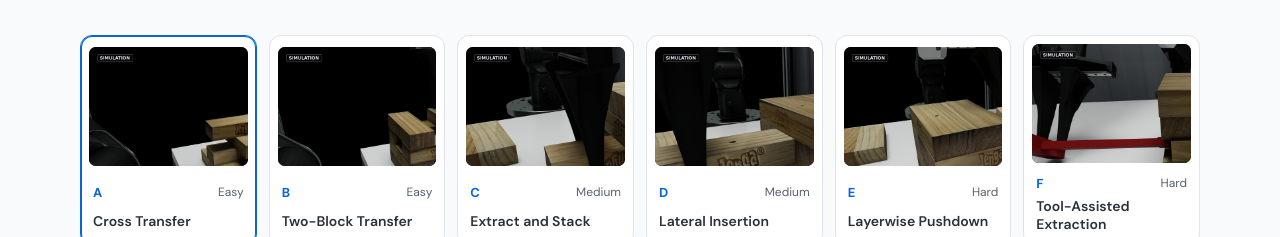
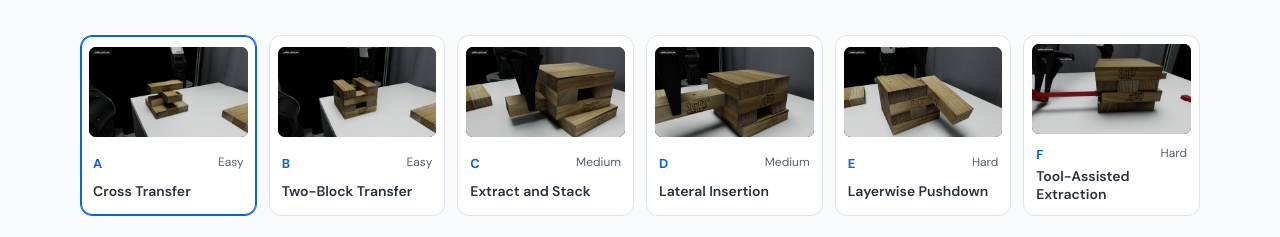
Before and after one commit to tower-benchmark/tower-project-page, a plain HTML site: page index.html in a window 1280 px wide. Shown: the part 3413-3650 px from the top of the page. Drawn offline with Linux system fonts and the light colour scheme.

Commit message:
Show complete simulation thumbnails without camera-grid crop

```diff
--- a/index.html
+++ b/index.html
@@ -13,7 +13,7 @@
 <meta name="twitter:card" content="summary_large_image">
 <link rel="icon" href="assets/favicon.png" type="image/png">
 <link rel="apple-touch-icon" href="assets/apple-touch-icon.png">
-<link rel="stylesheet" href="style.css">
+<link rel="stylesheet" href="style.css?v=full-sim-thumbnails">
 </head>
 <body>
 <a class="skip" href="#abstract">Skip to content</a>
@@ -102,12 +102,12 @@
    <p>Easy tasks relocate blocks, medium tasks extract or insert, and hard tasks add tool use and reconstruction. Choose a cinematic simulation demo or a real-world recording. Cinematic clips show three layers; real recordings cover both heights.</p>
   </div>
   <div class="task-picker" role="group" aria-label="Choose task">
-   <button type="button" data-task="0" aria-pressed="true"><span class="thumb"><img src="assets/cinematic-A.jpg" alt="" width="960" height="720" loading="lazy"></span><span class="tp-letter">A</span><span class="tp-name">Cross Transfer</span><span class="tp-level">Easy</span></button>
-   <button type="button" data-task="1" aria-pressed="false"><span class="thumb"><img src="assets/cinematic-B.jpg" alt="" width="960" height="720" loading="lazy"></span><span class="tp-letter">B</span><span class="tp-name">Two-Block Transfer</span><span class="tp-level">Easy</span></button>
-   <button type="button" data-task="2" aria-pressed="false"><span class="thumb"><img src="assets/cinematic-C.jpg" alt="" width="960" height="720" loading="lazy"></span><span class="tp-letter">C</span><span class="tp-name">Extract and Stack</span><span class="tp-level">Medium</span></button>
-   <button type="button" data-task="3" aria-pressed="false"><span class="thumb"><img src="assets/cinematic-D.jpg" alt="" width="960" height="720" loading="lazy"></span><span class="tp-letter">D</span><span class="tp-name">Lateral Insertion</span><span class="tp-level">Medium</span></button>
-   <button type="button" data-task="4" aria-pressed="false"><span class="thumb"><img src="assets/cinematic-E.jpg" alt="" width="960" height="720" loading="lazy"></span><span class="tp-letter">E</span><span class="tp-name">Layerwise Pushdown</span><span class="tp-level">Hard</span></button>
-   <button type="button" data-task="5" aria-pressed="false"><span class="thumb"><img src="assets/cinematic-F.jpg" alt="" width="960" height="720" loading="lazy"></span><span class="tp-letter">F</span><span class="tp-name">Tool-Assisted Extraction</span><span class="tp-level">Hard</span></button>
+   <button type="button" data-task="0" aria-pressed="true"><span class="thumb"><img src="assets/cinematic-A.jpg" alt="" width="1920" height="1080" loading="lazy"></span><span class="tp-letter">A</span><span class="tp-name">Cross Transfer</span><span class="tp-level">Easy</span></button>
+   <button type="button" data-task="1" aria-pressed="false"><span class="thumb"><img src="assets/cinematic-B.jpg" alt="" width="1920" height="1080" loading="lazy"></span><span class="tp-letter">B</span><span class="tp-name">Two-Block Transfer</span><span class="tp-level">Easy</span></button>
+   <button type="button" data-task="2" aria-pressed="false"><span class="thumb"><img src="assets/cinematic-C.jpg" alt="" width="1920" height="1080" loading="lazy"></span><span class="tp-letter">C</span><span class="tp-name">Extract and Stack</span><span class="tp-level">Medium</span></button>
+   <button type="button" data-task="3" aria-pressed="false"><span class="thumb"><img src="assets/cinematic-D.jpg" alt="" width="1920" height="1080" loading="lazy"></span><span class="tp-letter">D</span><span class="tp-name">Lateral Insertion</span><span class="tp-level">Medium</span></button>
+   <button type="button" data-task="4" aria-pressed="false"><span class="thumb"><img src="assets/cinematic-E.jpg" alt="" width="1920" height="1080" loading="lazy"></span><span class="tp-letter">E</span><span class="tp-name">Layerwise Pushdown</span><span class="tp-level">Hard</span></button>
+   <button type="button" data-task="5" aria-pressed="false"><span class="thumb"><img src="assets/cinematic-F.jpg" alt="" width="1920" height="1080" loading="lazy"></span><span class="tp-letter">F</span><span class="tp-name">Tool-Assisted Extraction</span><span class="tp-level">Hard</span></button>
   </div>
   <div class="task-stage">
    <div class="task-player">
--- a/style.css
+++ b/style.css
@@ -146,8 +146,8 @@ sup{font-size:.68em;line-height:0}
 .task-picker button{display:grid;grid-template-columns:auto 1fr;grid-template-areas:"thumb thumb" "letter level" "name name";align-items:center;gap:2px 8px;text-align:left;background:#fff;border:1px solid var(--line);border-radius:12px;padding:8px 8px 12px;transition:border-color .15s,box-shadow .15s}
 .task-picker button:hover{border-color:#B9C6D4}
 .task-picker button[aria-pressed=true]{border-color:var(--blue);box-shadow:inset 0 0 0 1px var(--blue)}
-.thumb{grid-area:thumb;aspect-ratio:4/3;border-radius:7px;overflow:hidden;background:#151A1F;margin-bottom:8px}
-.thumb img{width:200%;max-width:none;height:auto}/* posters are 2x2 camera grids; show the first fixed view */
+.thumb{grid-area:thumb;aspect-ratio:16/9;border-radius:7px;overflow:hidden;background:#151A1F;margin-bottom:8px}
+.thumb img{width:100%;height:100%;object-fit:contain}
 .tp-letter{grid-area:letter;font-weight:700;color:var(--blue);font-size:13px;padding-left:4px}
 .tp-level{grid-area:level;justify-self:end;font-size:12px;color:var(--muted);padding-right:4px}
 .tp-name{grid-area:name;font-weight:600;font-size:14px;line-height:1.3;color:var(--ink);padding:0 4px}
```
